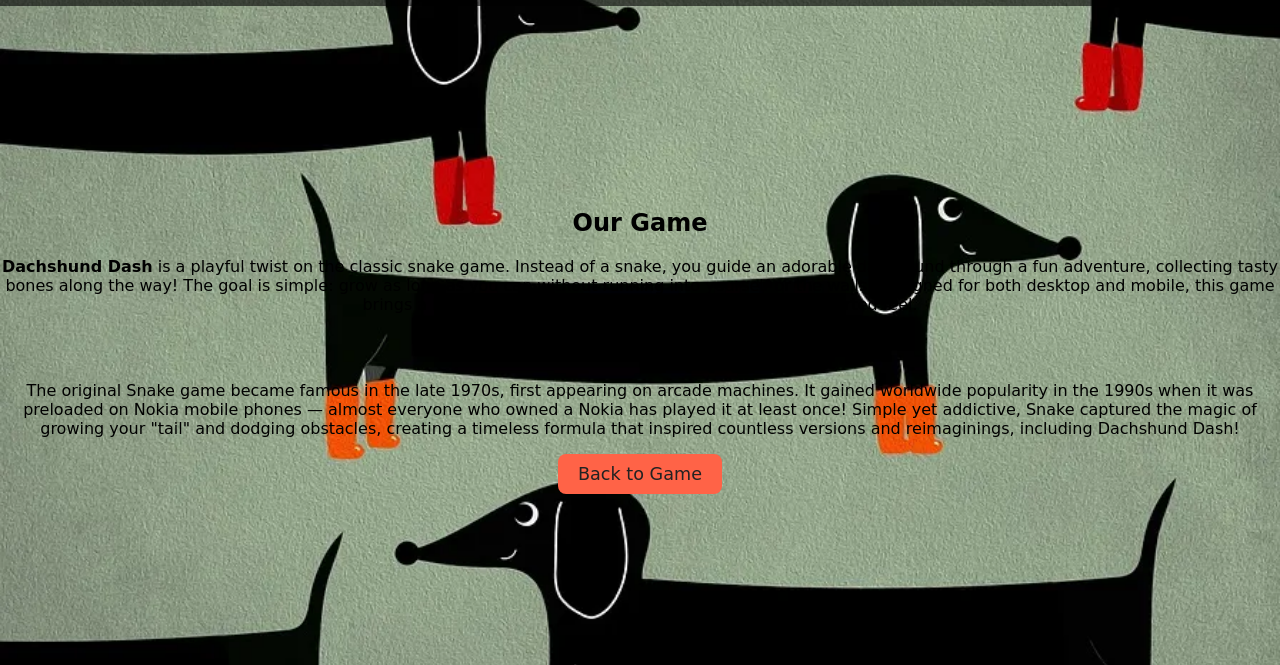
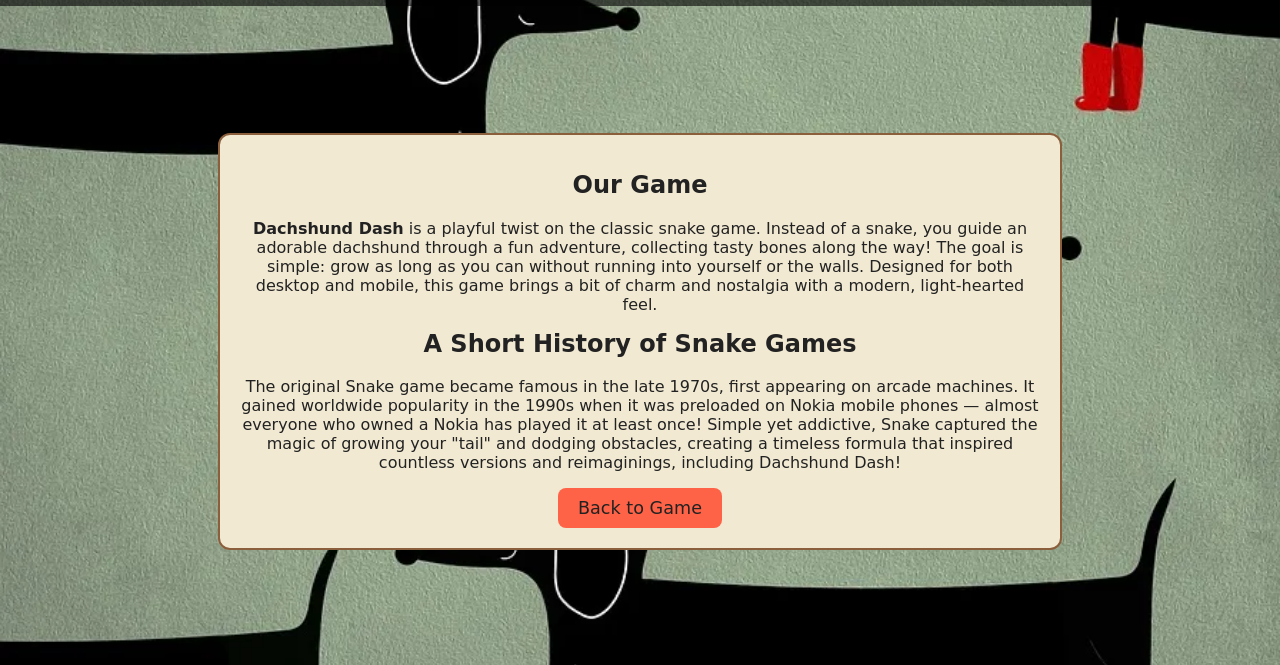
Before and after one commit to dagmara-szproch/dachshund-dash-game, a plain HTML site: page about.html in a window 1280 px wide. Shown: the part 84-749 px from the top of the page. Drawn offline with Linux system fonts and the light colour scheme; a web font is replaced by a local one.

Commit message:
Style about page

```diff
--- a/assets/css/style.css
+++ b/assets/css/style.css
@@ -193,6 +193,7 @@ body.error-page {
   margin-bottom: 1.5rem;
 }
 
+/* 404 Page and About Page link style*/
 .fetch-link {
   display: inline-block;
   padding: 10px 20px;
@@ -207,6 +208,22 @@ body.error-page {
 .fetch-link:hover {
   background-color: var(--brown);
   color: var(--cream);
+}
+
+/* About Page */
+.about-container {
+  background-color: var(--cream);
+  border: 2px solid var(--brown);
+  padding: 20px;
+  margin: 20px auto;
+  width: 90%;
+  max-width: 800px;
+  border-radius: 12px;
+  color: var(--dark-dachshund);
+}
+
+.about-container h2 {
+  margin-top: 1rem;
 }
 
 @media (max-width: 768px) {
```
